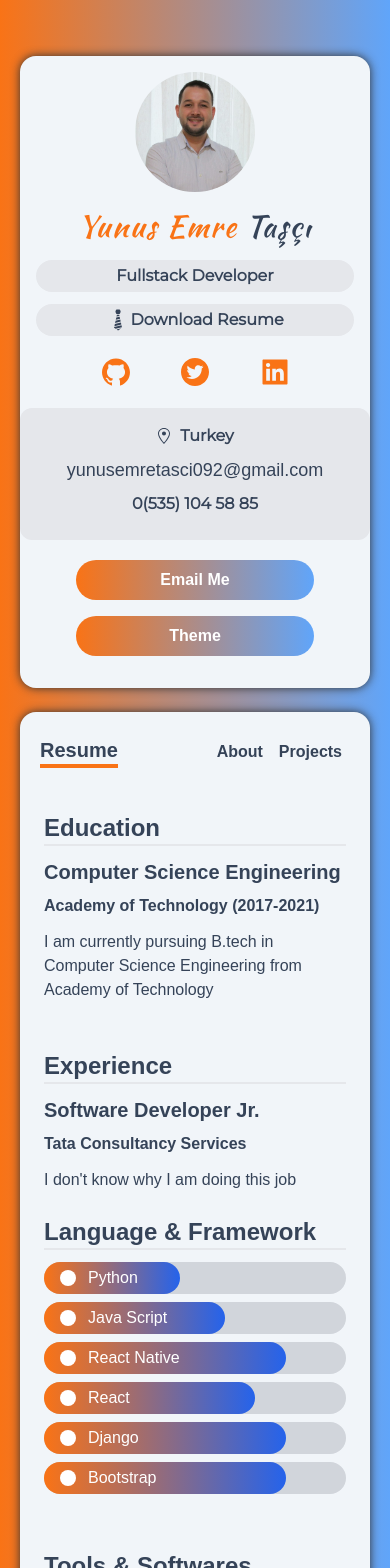
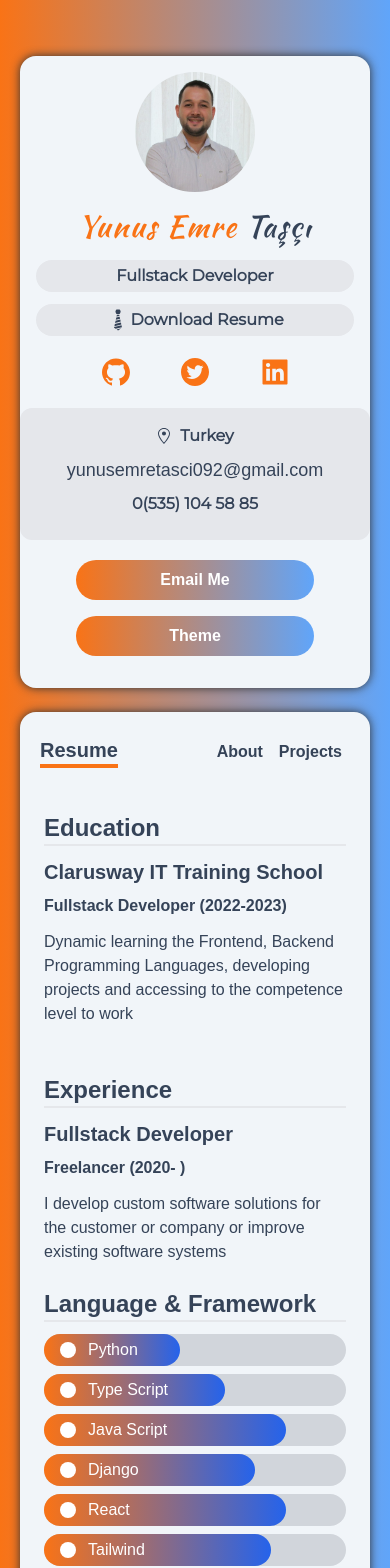
Before and after one commit to Yunus-Emre-Tasci/Modern_Portfolio, a Next.js app: page /resume in a window 390 px wide. Shown: the top 1568 px of the page. Built offline with nearby package versions, Linux system fonts and the light colour scheme.

Commit message:
responsive

```diff
--- a/components/ProjectsNavbar.tsx
+++ b/components/ProjectsNavbar.tsx
@@ -21,7 +21,7 @@ const ProjectsNavbar: FunctionComponent<{
   active: string;
 }> = (props) => {
   return (
-    <div className="flex px-3 pt-3 pb-1 space-x-3 overflow-x-auto tracking-wide list-none mt-7 ms-3">
+    <div className="flex px-3 pt-3 pb-1 space-x-3 overflow-x-auto tracking-wide list-none border-b-2 shadow mt-7 ms-3">
       <NavItem category="all" {...props} />
       <NavItem category="react" {...props} />
       <NavItem category="mongo" {...props} />
--- a/data.ts
+++ b/data.ts
@@ -52,28 +52,28 @@ export const languages: Skill[] = [
   },
   {
     Icon: BsCircleFill,
-    name: "Java Script",
+    name: "Type Script",
     level: "60%",
   },
   {
     Icon: BsCircleFill,
-    name: "React Native",
+    name: "Java Script",
     level: "80%",
   },
   {
     Icon: BsCircleFill,
-    name: "React",
+    name: "Django",
     level: "70%",
   },
   {
     Icon: BsCircleFill,
-    name: "Django",
+    name: "React",
     level: "80%",
   },
   {
     Icon: BsCircleFill,
-    name: "Bootstrap",
-    level: "80%",
+    name: "Tailwind",
+    level: "75%",
   },
 ];
 
@@ -81,7 +81,7 @@ export const tools: Skill[] = [
   {
     Icon: BsCircleFill,
     name: "Figma",
-    level: "85%",
+    level: "80%",
   },
   {
     Icon: BsCircleFill,
@@ -96,7 +96,7 @@ export const tools: Skill[] = [
   {
     Icon: BsCircleFill,
     name: "Framer",
-    level: "45%",
+    level: "50%",
   },
 ];
 
--- a/pages/resume.tsx
+++ b/pages/resume.tsx
@@ -23,21 +23,24 @@ const Resume = () => {
           <h5 className="my-3 text-2xl font-bold border-b-2">Education</h5>
           <div className="">
             <h5 className="my-2 text-xl font-bold">
-              Computer Science Engineering
+              Clarusway IT Training School
             </h5>
-            <p className="font-semibold">Academy of Technology (2017-2021)</p>
+            <p className="font-semibold">Fullstack Developer (2022-2023)</p>
             <p className="my-3">
-              I am currently pursuing B.tech in Computer Science Engineering
-              from Academy of Technology
+              Dynamic learning the Frontend, Backend Programming Languages,
+              developing projects and accessing to the competence level to work
             </p>
           </div>
         </motion.div>
         <motion.div variants={fadeinup} animate="animate" initial="initial">
           <h5 className="my-3 text-2xl font-bold border-b-2">Experience</h5>
           <div className="">
-            <h5 className="my-2 text-xl font-bold">Software Developer Jr.</h5>
-            <p className="font-semibold">Tata Consultancy Services</p>
-            <p className="my-3">I don't know why I am doing this job</p>
+            <h5 className="my-2 text-xl font-bold">Fullstack Developer</h5>
+            <p className="font-semibold">Freelancer (2020- )</p>
+            <p className="my-3">
+              I develop custom software solutions for the customer or company or
+              improve existing software systems
+            </p>
           </div>
         </motion.div>
       </div>
```
